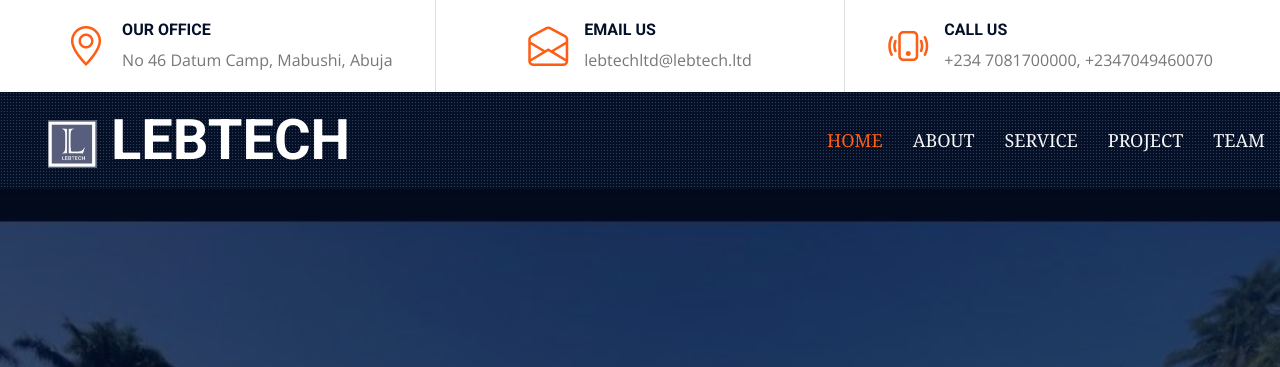
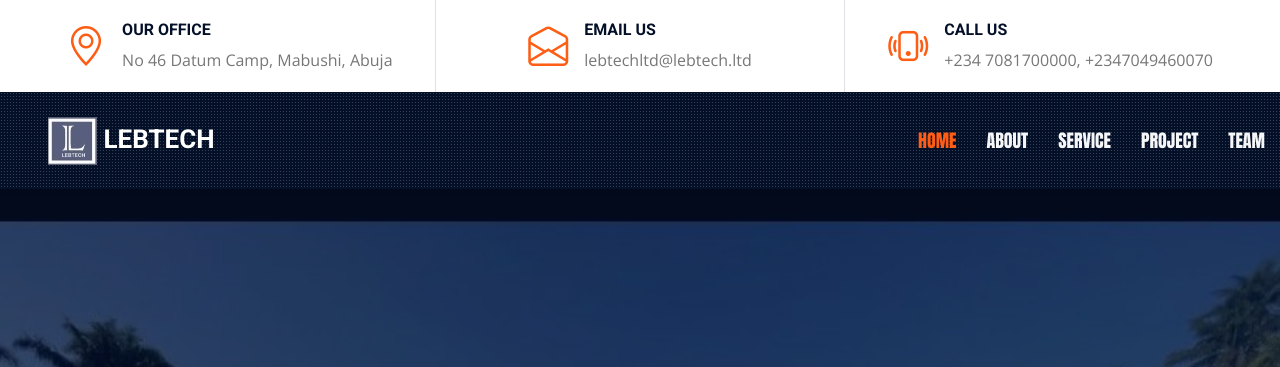
Before and after one commit to Nuel1st/construct, a Django app: page / in a window 1280 px wide. Shown: the top 367 px of the page. Run offline with Django 5.2, Linux system fonts and the light colour scheme; some libraries are stand-ins or nearby versions.

Commit message:
Update index.html

```diff
--- a/lebtech/templates/index.html
+++ b/lebtech/templates/index.html
@@ -75,13 +75,13 @@
     <div class="container-fluid sticky-top bg-dark bg-light-radial shadow-sm px-5 pe-lg-0">
         <nav class="navbar navbar-expand-lg bg-dark bg-light-radial navbar-dark py-3 py-lg-0">
             <a href="{% url 'home' %}" class="navbar-brand">
-                <h1 style=" font-size: 35x;" class="m-0 display-4 text-uppercase text-white"><img src="{% static 'img/logo.jpg' %}" alt="Image"></i> LEBTECH</h1>
+                <h1 style=" font-size: 26px;" class="m-0 display-4 text-uppercase text-white"><img src="{% static 'img/logo.jpg' %}" alt="Image"></i> LEBTECH</h1>
             </a>
             <button class="navbar-toggler" type="button" data-bs-toggle="collapse" data-bs-target="#navbarCollapse">
                 <span class="navbar-toggler-icon"></span>
             </button>
             <div class="collapse navbar-collapse" id="navbarCollapse">
-                <div class="navbar-nav ms-auto py-0" style="font-family:Georgia, 'Times New Roman', Times, serif;">
+                <div class="navbar-nav ms-auto py-0" style="font-family:Impact, Haettenschweiler, 'Arial Narrow Bold', sans-serif;">
                     <a href="index.html" class="nav-item nav-link active">Home</a>
                     <a href="{% url 'about' %}"class="nav-item nav-link">About</a>
                     <a href="{% url 'service' %}" class="nav-item nav-link">Service</a>
```
